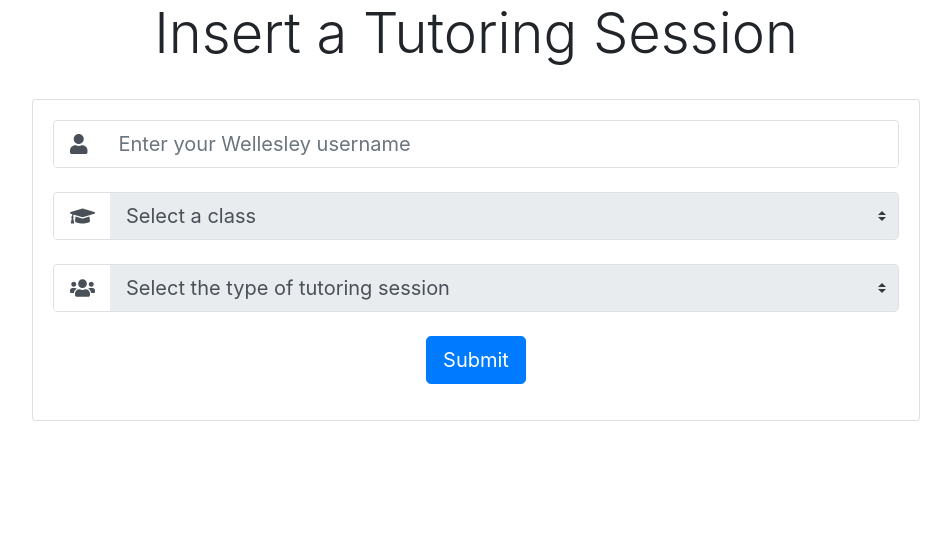
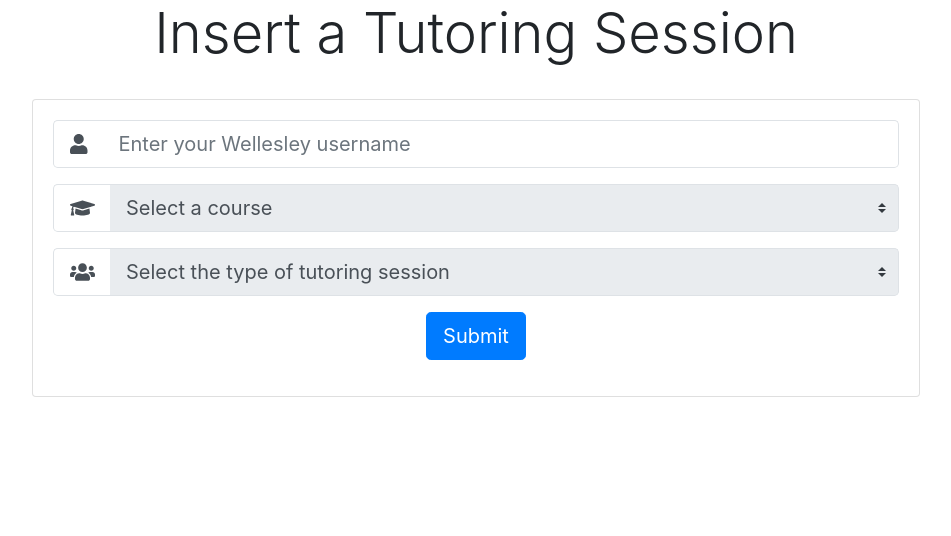
Before and after one commit to Wellesley-CS304-SP18/semester-project-betterthantutortrac, a Flask app: page /newSession/ in a window 1280 px wide. Shown: the part 56-592 px from the top of the page, without its empty margins (164-1115 px from the left). Run offline with Flask 2, Linux system fonts and the light colour scheme; some libraries are stand-ins or nearby versions.

Commit message:
fixed course selection

```diff
--- a/interactions.py
+++ b/interactions.py
@@ -37,9 +37,11 @@ def findUsersByName(name):
 
 def findUsersByEmail(email):
     try:
+        # emails are unique, so we can require a unique match
+        # e.g. al@wellesley.edu shouldn't return kkenneal@wellesley.edu
         conn = getConn(getDsn(database))
         curs = conn.cursor(MySQLdb.cursors.DictCursor)
-        curs.execute("select * from users where email like %s", ["%" + email + "%"])
+        curs.execute("select * from users where email=%s", [email])
         rows = curs.fetchall()
         return rows
     except Exception:
@@ -63,7 +65,8 @@ def findCoursesByStudent(pid):
     try:
         conn = getConn(getDsn(database))
         curs = conn.cursor(MySQLdb.cursors.DictCursor)
-        curs.execute("select * from coursesTaken where studentId=%s", [pid])
+        curs.execute(
+            "select * from courses inner join coursesTaken on courses.cid=coursesTaken.courseId where studentId=%s", [pid])
         rows = curs.fetchall()
         return rows
     except Exception:
@@ -105,7 +108,9 @@ def insertUser(data):
     try:
         conn = getConn(getDsn(database))
         curs = conn.cursor(MySQLdb.cursors.DictCursor)
-        curs.execute("insert into users (pid, name, email, password, permissions, year, bnumber, usertype) values (%s, %s, %s, %s, %s, %s, %s, %s)", [data['pid'], data['name'], data['email'], data['password'], data['permissions'], data['year'], data['bnumber'], data['usertype']])
+        curs.execute(
+            "insert into users (pid, name, email, password, permissions, year, bnumber, usertype) values (%s, %s, %s, %s, %s, %s, %s, %s)",
+            [data['pid'], data['name'], data['email'], data['password'], data['permissions'], data['year'], data['bnumber'], data['usertype']])
         return True
     except:
         return False
@@ -114,7 +119,9 @@ def insertCourse(data):
     try:
         conn = getConn(getDsn(database))
         curs = conn.cursor(MySQLdb.cursors.DictCursor)
-        curs.execute("insert into courses (cid, dept, coursenum, section, year, semester) values (%s, %s, %s, %s, %s, %s)", [data['cid'], data['dept'], data['coursenum'], data['section'], data['year'], data['semester']])
+        curs.execute(
+            "insert into courses (cid, dept, coursenum, section, year, semester) values (%s, %s, %s, %s, %s, %s)",
+            [data['cid'], data['dept'], data['coursenum'], data['section'], data['year'], data['semester']])
         return True
     except Exception:
         return False
--- a/routes.py
+++ b/routes.py
@@ -35,7 +35,7 @@ def login():
 def newSession():
     if request.method == "POST":
         username = request.form.get("username")
-        courseId = request.form.get("class")
+        courseId = request.form.get("course")
         sType = request.form.get("type")
         beginTime = str(datetime.now())
         endTime = str(datetime.now()) # need to update this
@@ -75,4 +75,16 @@ def getUserClasses():
     userData = interactions.findUsersByUsername(username)[0]
     userId = userData.get("pid")
     userCourses = interactions.findCoursesByStudent(userId)
-    return jsonify(userCourses)
+    formattedCourses = []
+    for course in userCourses:
+        courseData = {
+            "cid": course.get("cid"),
+            "name": "{dept} {num}-{section}".format(
+                dept=course.get("dept"),
+                num=course.get("coursenum"),
+                section=course.get("section")
+            )
+        }
+        formattedCourses.append(courseData)
+    dct = {"courses": sorted(formattedCourses, key=lambda c: c.get("name"))}
+    return jsonify(dct)
--- a/static/css/style.css
+++ b/static/css/style.css
@@ -32,3 +32,9 @@ body {
 .card-form {
 	width: 80%;
 }
+.text-error {
+  color: red;
+}
+.text-success {
+  color: green;
+}
--- a/templates/newSession.html
+++ b/templates/newSession.html
@@ -15,8 +15,8 @@
         border border-left-0" placeholder="Enter your Wellesley username"
         validUsername required>
       </div>
-
-      <br>
+      <div class="form-group" id="username-messages">
+      </div>
 
       <div class="input-group input-group-lg">
         <div class="input-group-prepend">
@@ -24,13 +24,13 @@
             <i class="fas fa-graduation-cap"></i>
           </span>
         </div>
-        <select class="form-control custom-select border border-left-0" id="class"
-          name="class" readonly>
-          <option selected>Select a class</option>
+        <select class="form-control custom-select border border-left-0" id="course"
+          name="course" readonly>
+          <option selected disabled>Select a course</option>
         </select>
       </div>
-
-      <br>
+      <div class="form-group" id="course-messages">
+      </div>
 
       <div class="input-group input-group-lg">
         <div class="input-group-prepend">
@@ -41,11 +41,11 @@
         </div>
         <select class="form-control custom-select border border-left-0" id="type"
           name="type" readonly>
-          <option selected>Select the type of tutoring session</option>
+          <option selected disabled>Select the type of tutoring session</option>
         </select>
       </div>
-
-      <br>
+      <div class="form-group" id="type-messages">
+      </div>
 
       <button type="submit" class="btn btn-primary btn-lg">Submit</button>
     </form>
@@ -57,21 +57,92 @@
 <script>
 $(document).ready( function() {
 
+  var defaultCourseText = "Select a course";
+  var defaultTypeText = "Select the type of tutoring session";
+
+  function syncPost( postUrl, postData, successFunction ) {
+    $.ajax({
+      url: postUrl,
+      type: "POST",
+      data: postData,
+      async: false,
+      success: successFunction
+    });
+  }
+
   function validateUser (username) {
     var validateUserUrl = "/validateUser/";
-    $.post(
-      validateUserUrl,
+    var validUser = false;
+    syncPost(validateUserUrl,
       { "username": username },
-      function (data) {
-        return data.validate;
-      });
+      function (data) { validUser = data.validate; }
+    );
+    return validUser;
+  }
+
+  function getUserCourses (username) {
+    var userCoursesUrl = "/getUserClasses/";
+    var userCourses;
+    syncPost(userCoursesUrl,
+      { "username": username },
+      function (data) { userCourses = data.courses; }
+    );
+    return userCourses;
+  }
+
+  function resetSelect (selector, disabledText) {
+    $(selector).empty();
+    $(selector).attr("readonly", true);
+    $(selector).append(
+      $("<option></option>")
+        .attr("selected", true)
+        .attr("disabled", true)
+        .text(disabledText));
+  }
+
+  function getOption (optionValue, optionText) {
+    return $("<option></option>")
+      .attr("value", optionValue)
+      .text(optionText);
+  }
+
+  function addUserCourses (username) {
+    /* first, clear this of previous data */
+    resetSelect("#course", defaultCourseText);
+
+    var userCourses = getUserCourses(username);
+    for (i = 0; i < userCourses.length; i++ ) {
+      var course = userCourses[i];
+      $("#course").append(
+        getOption( course.id, course.name ));
+    }
+    $("#course").attr("readonly", false);
+  }
+
+  function addType () {
+    resetSelect("#type", defaultTypeText);
+
+    $("#type").attr("readonly", false);
   }
 
   $("#username")
     .on("input", function (event) {
         var username = $(this).val();
-        var validUsername = validateUser(username);
-        console.log(validUsername);
+
+        if ( validateUser(username) ) {
+          $("#username-messages").empty();
+          addUserCourses(username);
+        } else {
+          resetSelect("#course", defaultCourseText);
+          resetSelect("#type", defaultTypeText);
+
+          $("#username-messages").empty();
+          $("#username-messages").append(
+            $("<p></p>")
+              .addClass("text-error")
+              .addClass("form-text")
+              .text("Incorrect username"));
+        }
       }
     );
 
```
